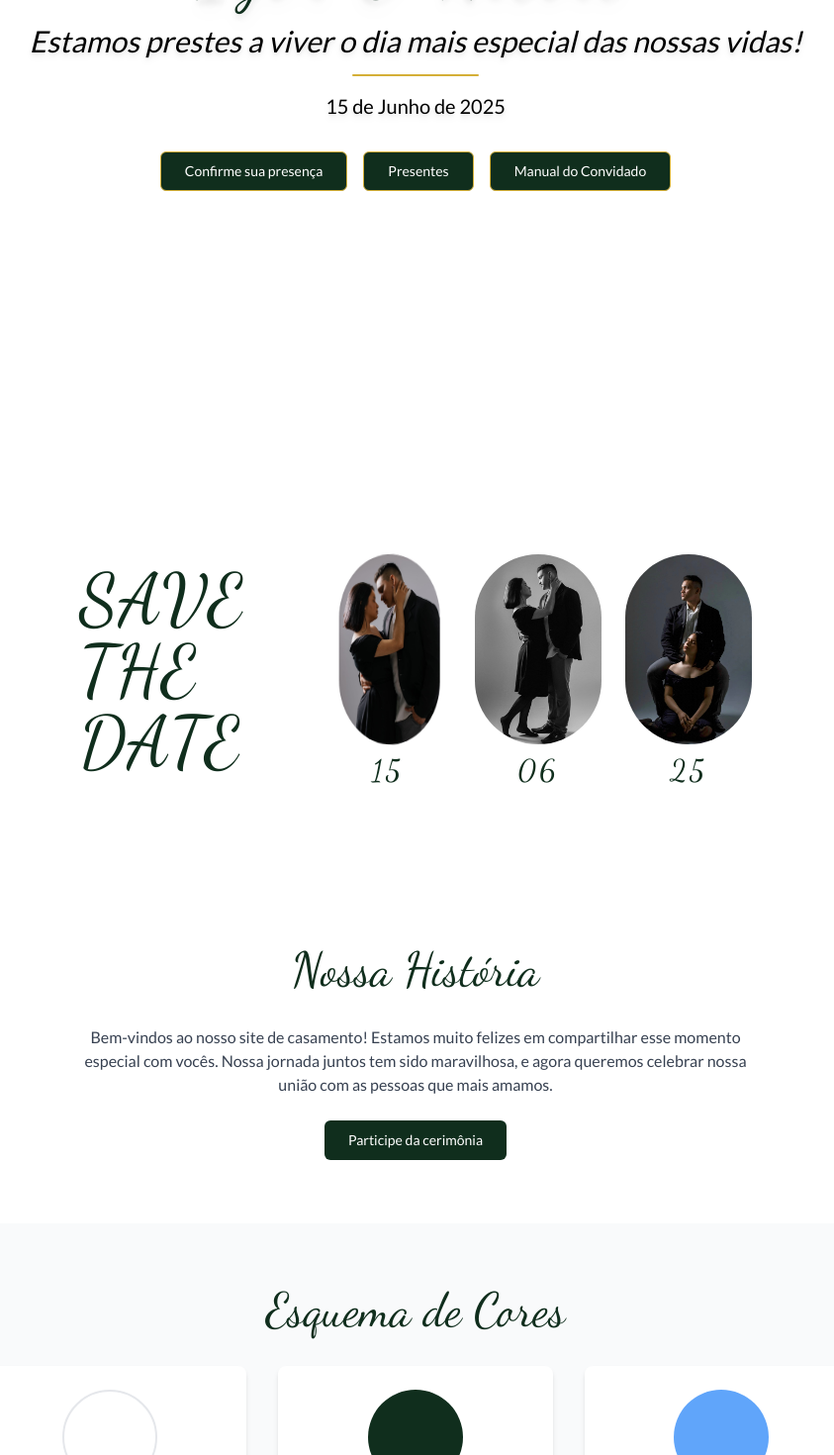
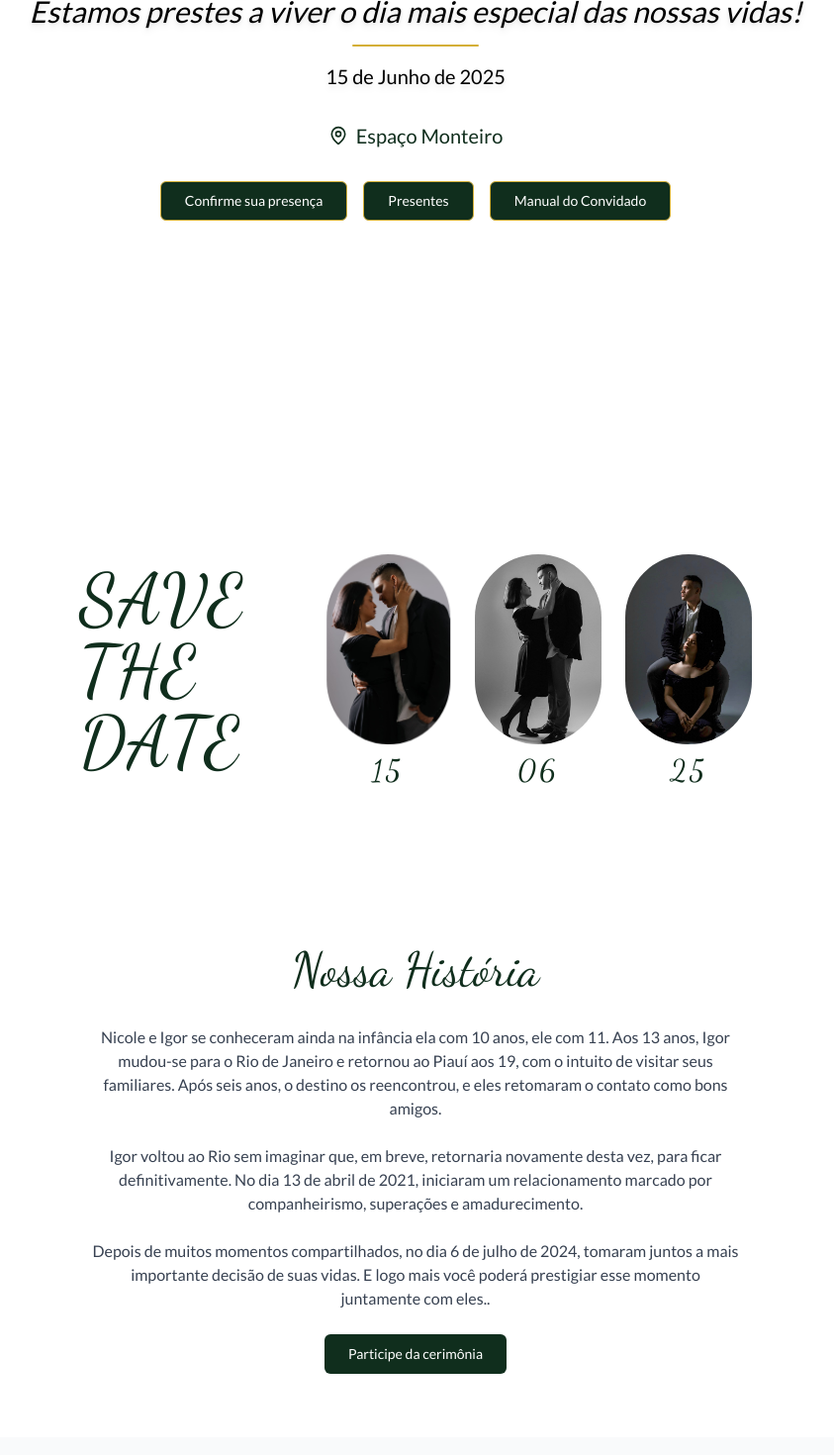
Before and after one commit to Igorextreme/Site_Casamento, a React (Vite) app: page / in a window 1280 px wide. Shown: the part 880-2350 px from the top of the page at 99% size, without its empty margins (220-1063 px from the left). Built offline with nearby package versions, Linux system fonts and the light colour scheme.

Commit message:
Ajustado com a localizaççao e adiconado um iten ao manual dos noivos

```diff
--- a/src/pages/GuestGuidelines.tsx
+++ b/src/pages/GuestGuidelines.tsx
@@ -1,6 +1,7 @@
 
 import React from "react";
 import { Card } from "@/components/ui/card";
+import { Description } from "@radix-ui/react-toast";
 
 const guidelines = [
   {
@@ -58,6 +59,11 @@ const guidelines = [
     id: 11,
     title: "Desligar o celular",
     description: "Pedimos que desligue ou coloque seu celular no modo silencioso durante a cerimônia para não atrapalhar os momentos especiais."
+  },
+  {
+    id: 12,
+    title: "Sem bebidas alcoólicas",
+    description: "É proibido trazer ou consumir bebidas alcoólicas no local."
   }
 ];
 
--- a/src/pages/Index.tsx
+++ b/src/pages/Index.tsx
@@ -4,6 +4,7 @@ import { Link } from "react-router-dom";
 import { Button } from "@/components/ui/button";
 import SaveTheDate from './SaveTheDate';
 import { RevealOnScroll } from "@/components/RevealOnScroll";
+import { MapPin } from "lucide-react";
 
 
 const Index = () => {
@@ -100,7 +101,16 @@ useEffect(() => {
     <p className="text-lg md:text-xl text-black mb-8 drop-shadow-md">
       15 de Junho de 2025
     </p>
-
+{/* Localização */}
+<a
+    href="https://maps.app.goo.gl/T7jsSDhvKy33yoof9"
+    target="_blank"
+    rel="noopener noreferrer"
+    className="flex items-center gap-2 text-wedding-green hover:underline text-lg md:text-xl mb-8"
+  >
+    <MapPin className="w-5 h-5" />
+    Espaço Monteiro
+  </a>
     {/* Botões */}
     <div className="flex flex-col md:flex-row gap-4 justify-center">
       <Link to="/rsvp">
@@ -131,10 +141,14 @@ useEffect(() => {
         <div className="wedding-container">
           <h2 className="section-title">Nossa História</h2>
           <div className="max-w-2xl mx-auto text-center">
-            <p className="text-gray-700 mb-6">
-              Bem-vindos ao nosso site de casamento! Estamos muito felizes em compartilhar esse momento especial com vocês.
-              Nossa jornada juntos tem sido maravilhosa, e agora queremos celebrar nossa união com as pessoas que mais amamos.
-            </p>
+          <p className="text-gray-700 mb-6">
+            Nicole e Igor se conheceram ainda na infância ela com 10 anos, ele com 11. Aos 13 anos, Igor mudou-se para o Rio de Janeiro e retornou ao Piauí aos 19, com o intuito de visitar seus familiares. Após seis anos, o destino os reencontrou, e eles retomaram o contato como bons amigos.
+            <br /><br />
+            Igor voltou ao Rio sem imaginar que, em breve, retornaria novamente desta vez, para ficar definitivamente. No dia 13 de abril de 2021, iniciaram um relacionamento marcado por companheirismo, superações e amadurecimento.
+            <br /><br />
+            Depois de muitos momentos compartilhados, no dia 6 de julho de 2024, tomaram juntos a mais importante decisão de suas vidas. E logo mais você poderá prestigiar esse momento juntamente com eles..
+          </p>
+
             <Link to="/rsvp">
               <Button className="wedding-button">Participe da cerimônia</Button>
             </Link>
```
